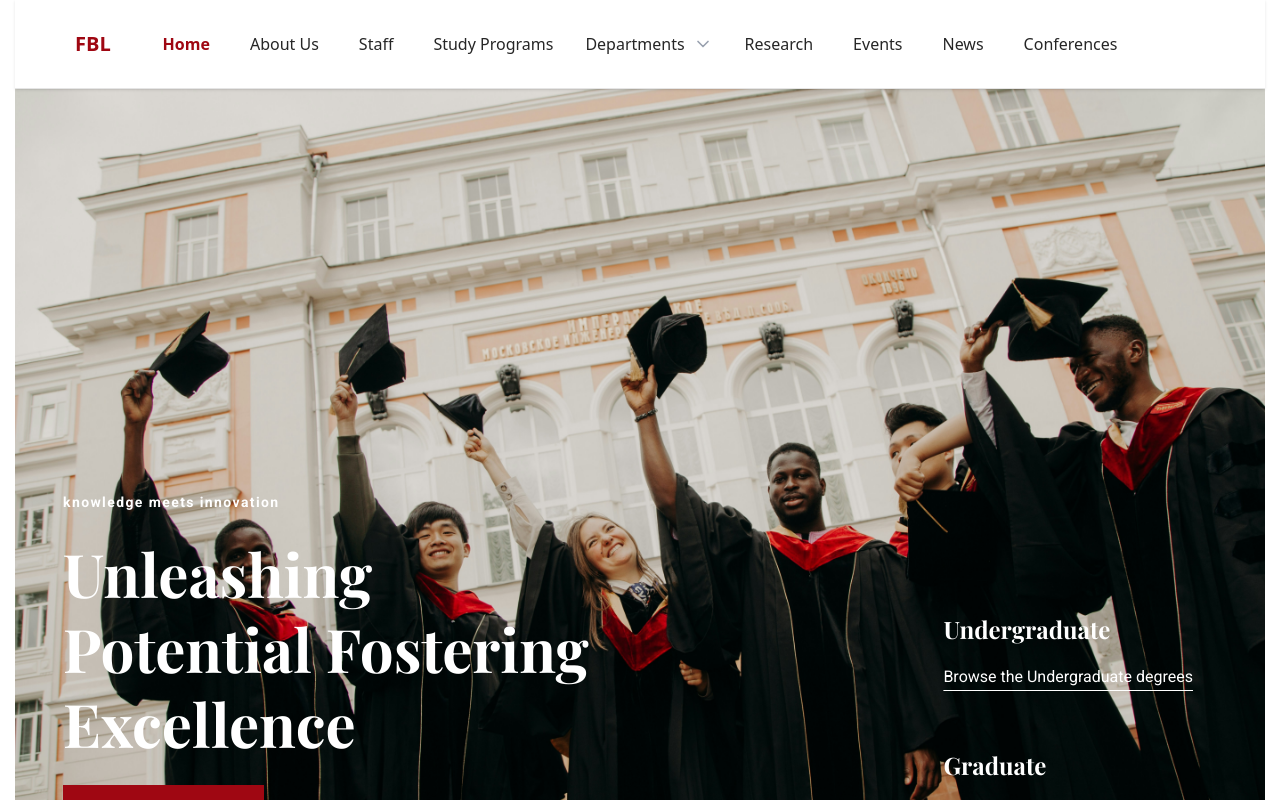
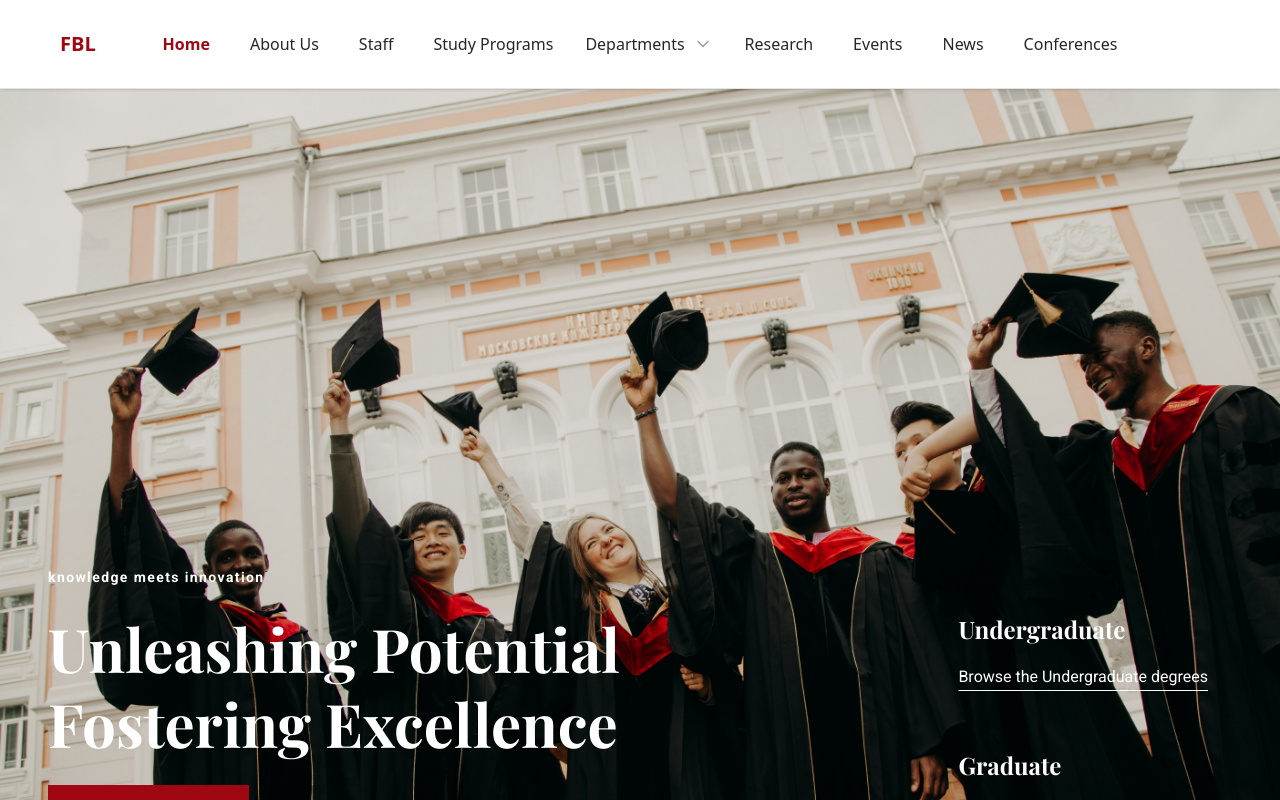
Before and after one commit to ecerri22/fbl-web, a Next.js app: page / in a window 1280 px wide. Shown: the top 800 px of the page. Built offline with nearby package versions, Linux system fonts and the light colour scheme.

Commit message:
remove scrollbar-gutter

```diff
--- a/src/app/globals.css
+++ b/src/app/globals.css
@@ -132,5 +132,5 @@
 
 html {
   scroll-behavior: smooth;
-  scrollbar-gutter: stable both-edges;
+  /* scrollbar-gutter: stable both-edges; */
 }
```
